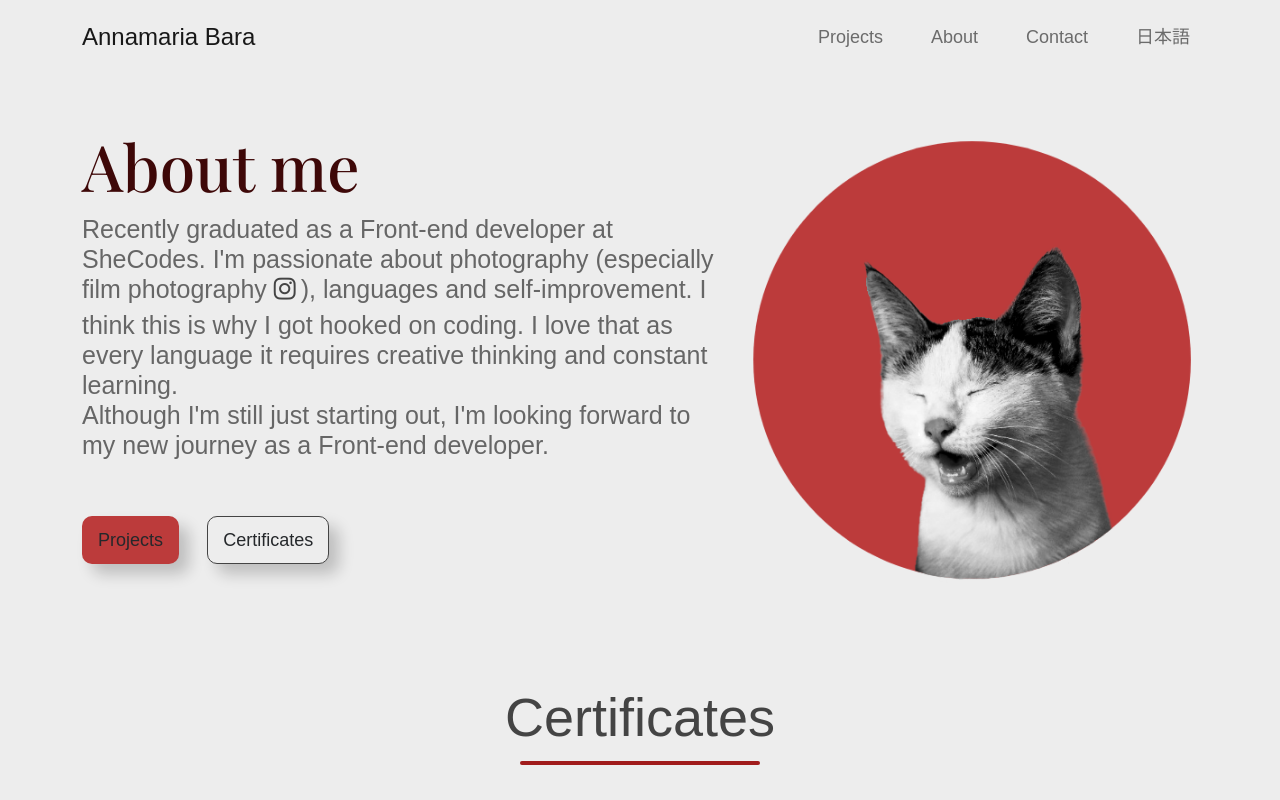
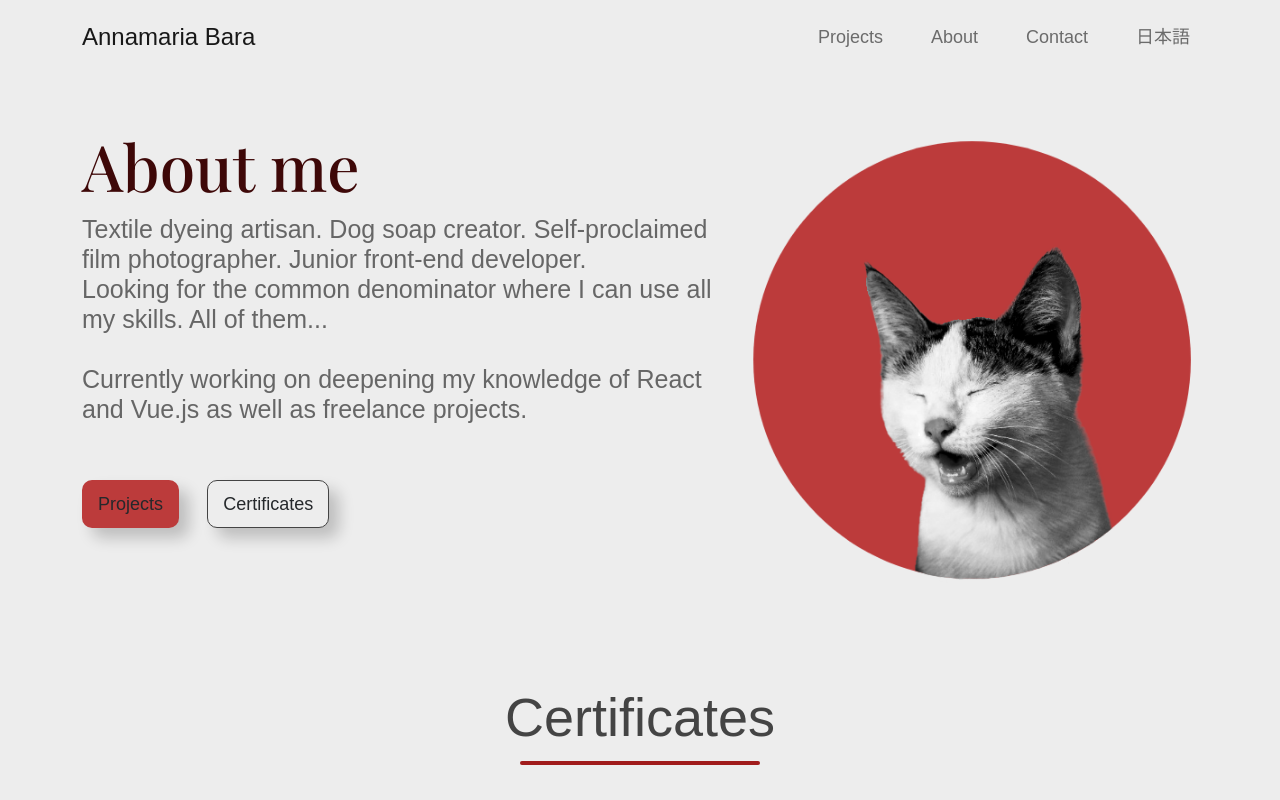
Before and after one commit to yesthis1please/shecodes-responsive-portfolio-project, a plain HTML site: page about.html in a window 1280 px wide. Shown: the top 800 px of the page. Drawn offline with nearby package versions, Linux system fonts and the light colour scheme.

Commit message:
Updated introduction in about.html

```diff
--- a/about.html
+++ b/about.html
@@ -83,19 +83,12 @@
         <div class="col-md-10 col-lg-7 col-xl-7">
           <h1>About me</h1>
           <p class="mt-3 mb-5">
-            Recently graduated as a Front-end developer at SheCodes. I'm
-            passionate about photography (especially film photography
-            <a
-              href="https://www.instagram.com/bara_annamaria/"
-              target="_blank"
-              title="Take a look at my photos"
-              ><i class="fab fa-instagram" style="font-size: 25px"></i> </a
-            >), languages and self-improvement. I think this is why I got hooked
-            on coding. I love that as every language it requires creative
-            thinking and constant learning.
+            Textile dyeing artisan. Dog soap creator. Self-proclaimed film photographer. Junior front-end developer.
             <br />
-            Although I'm still just starting out, I'm looking forward to my new
-            journey as a Front-end developer.
+            Looking for the common denominator where I can use all my skills. All of them...
+            <br />
+            <br />
+            Currently working on deepening my knowledge of React and Vue.js as well as freelance projects.
           </p>
 
           <a
```
